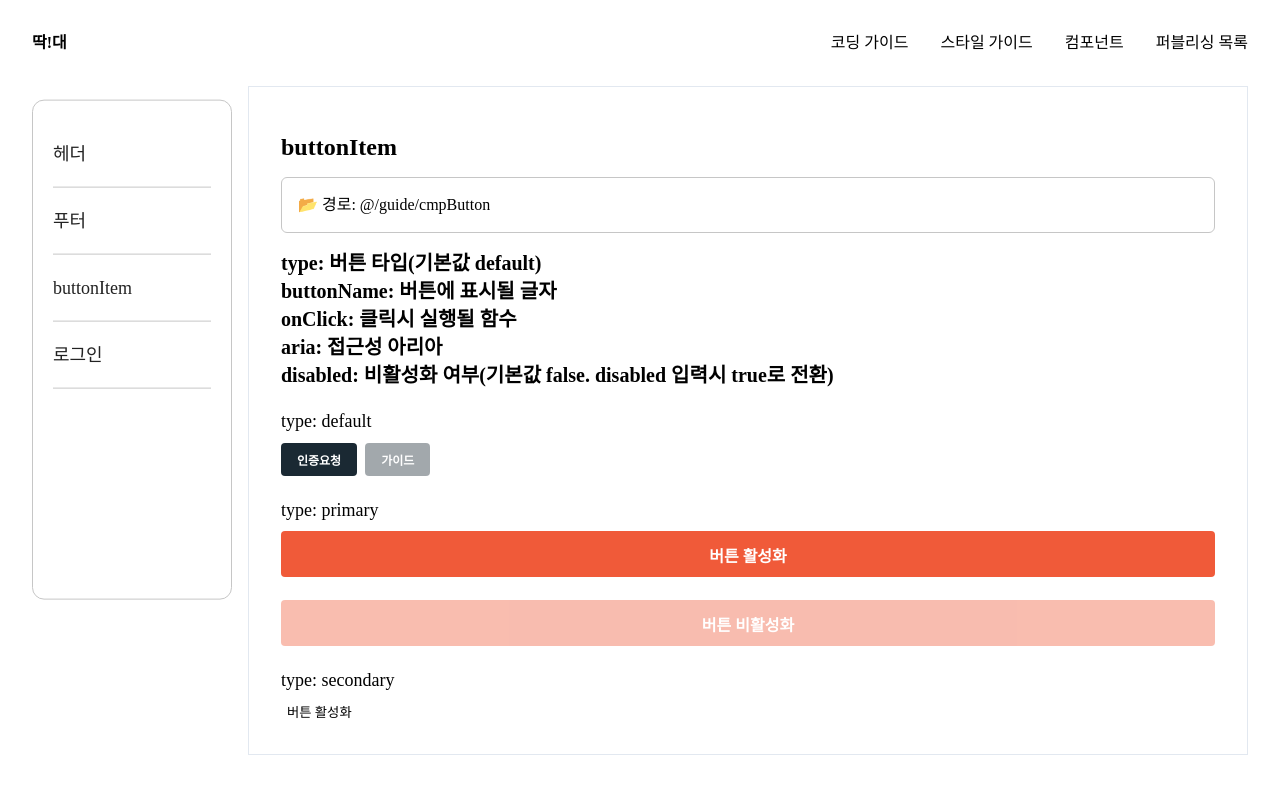
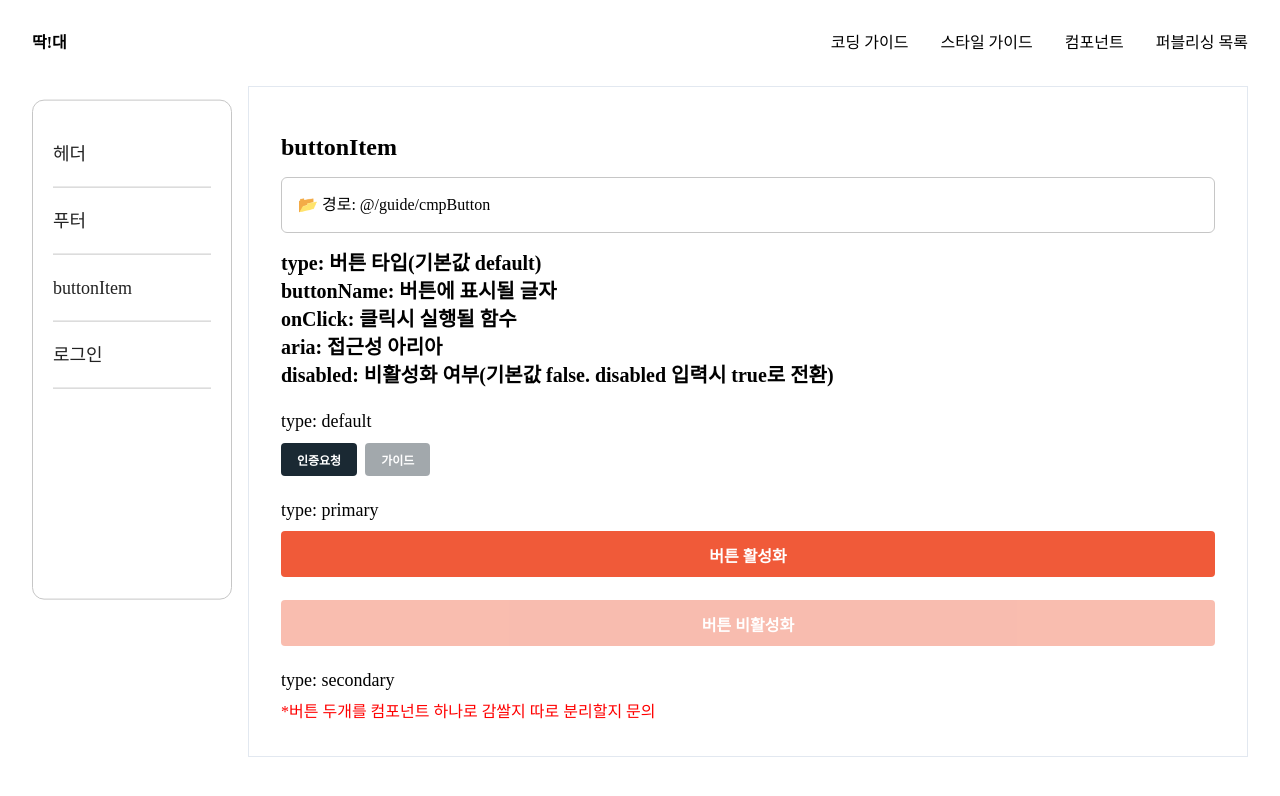
Before and after one commit to DoitorPay/Guide, a React (Vite) app in the folder frontend/: page /cmpguide in a window 1280 px wide. Both pictures are taken after a click on the item "buttonItem". Shown: the top 796 px of the page. Built offline with nearby package versions, Linux system fonts and the light colour scheme; a web font is replaced by a local one.

Commit message:
modi: 버튼 컴포넌트 수정

```diff
--- a/frontend/src/guide/cmpButton.jsx
+++ b/frontend/src/guide/cmpButton.jsx
@@ -27,7 +27,7 @@ function cmpButton() {
 
                 <br></br><br></br>
                 <p className="guide-text-desc">type: secondary</p>
-                <Button type="secondary" buttonName="버튼 활성화"/>
+                <p style={{color: 'red'}}>*버튼 두개를 컴포넌트 하나로 감쌀지 따로 분리할지 문의</p>
             </div>
     );
 }
```
